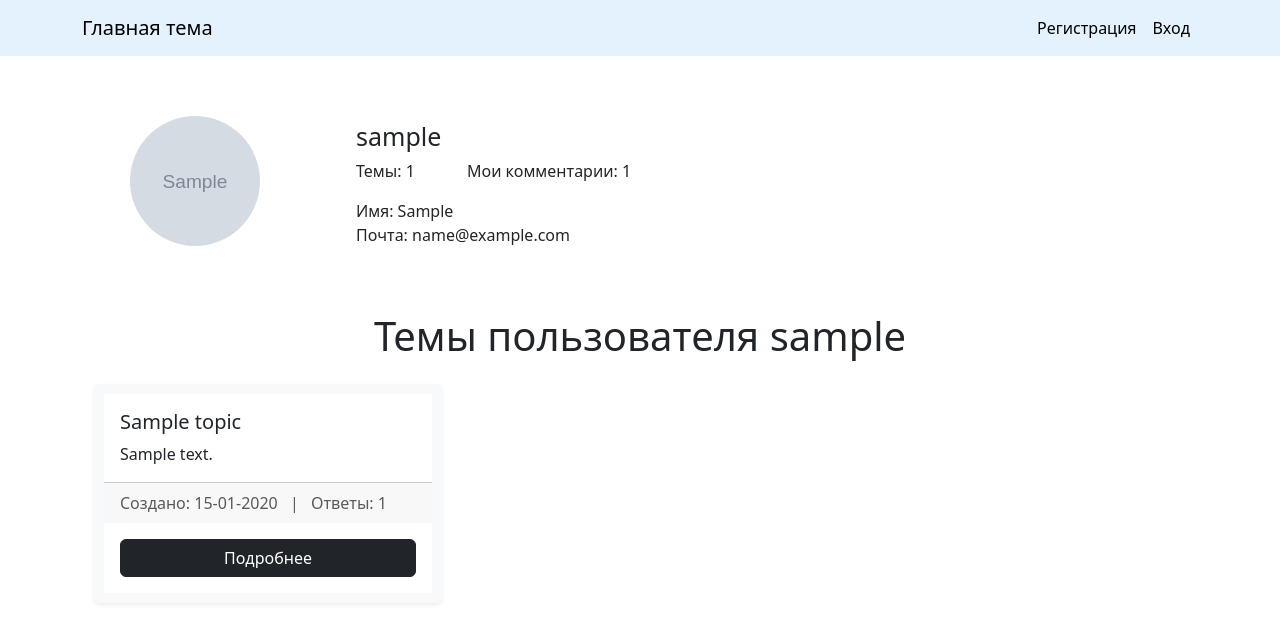
After one commit to dadya12/Lessgo_Forum, a Django app: page /accounts/profile/1/ in a window 1280 px wide. The commit adds this page. Shown: the top 643 px of the page. Run offline with Django 5.2, Linux system fonts and the light colour scheme; tables that the repository leaves empty hold one stand-in row (values such as "Sample post"); grey boxes marked "Sample" are stand-in pictures.

Commit message:
Выполнил 4 этап

```diff
--- /dev/null
+++ b/accounts/templates/user_detail.html
@@ -0,0 +1,59 @@
+{% extends 'base.html' %}
+
+{% block title %}{{ user_obj.username }}{% endblock %}
+
+
+{% block navbar %}
+
+{% endblock %}
+
+
+{% block content %}
+
+        <div class="d-flex" style="margin-bottom: 60px; margin-top: 60px">
+            <div class="mx-5 align-self-center">
+                <div class="d-inline-block rounded-circle overflow-hidden" style="width: 130px; height: 130px; ">
+                    <img src="{{ user_obj.avatar.url }}" class="object-fit-cover w-100 h-100" alt="...">
+                </div>
+            </div>
+
+            <div class="mx-5 align-self-center">
+                <div class="d-flex">
+                    <h2 class="fw-lighter" style="font-size: 25px">{{ user_obj.username }}</h2>
+                </div>
+
+                <p class="fw-light">
+                    <span class="me-5">Темы: {{ user_obj.topics.count }}</span>
+                    <span class="me-5">Мои комментарии: {{ answer_count }}</span>
+                </p>
+                <p style="margin: auto">Имя: {{ user_obj.first_name }}</p>
+                <p style="margin: auto">Почта: {{ user_obj.email }}</p>
+            </div>
+        </div>
+
+
+        <div class="container mt-4">
+        <h1 class="text-center mb-4">Темы пользователя {{ user_obj.username }}</h1>
+
+        <div class="row row-cols-1 row-cols-md-2 row-cols-lg-3 g-4">
+            {% for topic in user_obj.topics.all %}
+                <div class="col">
+                    <div class="card shadow-sm border-light h-100" style="border: solid 10px">
+                        <div class="card-body">
+                            <h5 class="card-title">{{ topic.name }}</h5>
+                            <p class="card-text">{{ topic.content|slice:":100" }}{% if topic.content|length > 100 %}...{% endif %}</p>
+                        </div>
+                        <div class="card-footer text-muted">
+                            <span>Создано: {{ topic.created|date:"d-m-Y" }}</span>
+                            <span class="mx-2">|</span>
+                            <span>Ответы: {{ topic.answers_count }}</span>
+                        </div>
+                        <a href="{% url 'webapp:topic_detail' topic.pk %}" class="btn btn-dark m-3">Подробнее</a>
+                    </div>
+                </div>
+            {% endfor %}
+        </div>
+    </div>
+
+
+{% endblock %}
--- a/accounts/urls.py
+++ b/accounts/urls.py
@@ -1,6 +1,6 @@
 from django.urls import path
 from django.contrib.auth.views import LoginView, LogoutView
-from accounts.views import RegistrationView
+from accounts.views import RegistrationView, UserDetailView
 
 app_name = 'accounts'
 
@@ -8,4 +8,5 @@ urlpatterns = [
     path('', LoginView.as_view(template_name='login.html'), name='login'),
     path('logout/', LogoutView.as_view(), name='logout'),
     path('register/', RegistrationView.as_view(), name='register'),
+    path('profile/<int:pk>/', UserDetailView.as_view(), name='profile'),
 ]
--- a/accounts/views.py
+++ b/accounts/views.py
@@ -1,6 +1,6 @@
 from django.contrib.auth import login, get_user_model
 from django.shortcuts import redirect, reverse
-from django.views.generic import CreateView
+from django.views.generic import CreateView, DetailView
 from accounts.forms import MyUserCreationForm
 
 
@@ -21,3 +21,15 @@ class RegistrationView(CreateView):
         if not next_page:
             next_page = reverse('webapp:home')
         return next_page
+
+
+class UserDetailView(DetailView):
+    template_name = 'user_detail.html'
+    model = get_user_model()
+    context_object_name = 'user_obj'
+
+    def get_context_data(self, **kwargs):
+        context = super().get_context_data(**kwargs)
+        user = self.get_object()
+        context['answer_count'] = user.author_answers.count()
+        return context
--- a/webapp/templates/base.html
+++ b/webapp/templates/base.html
@@ -32,6 +32,7 @@
                                 style="border: none; outline: none; margin-top:3px; background: transparent">Выйти
                         </button>
                     </form>
+                    <a class="nav-link active" aria-current="page" href="{% url 'accounts:profile' request.user.id %}" style="padding: 0; margin-top: 4px; margin-left: 10px">Кабинет</a>
                 {% endif %}
             </div>
         </div>
```
